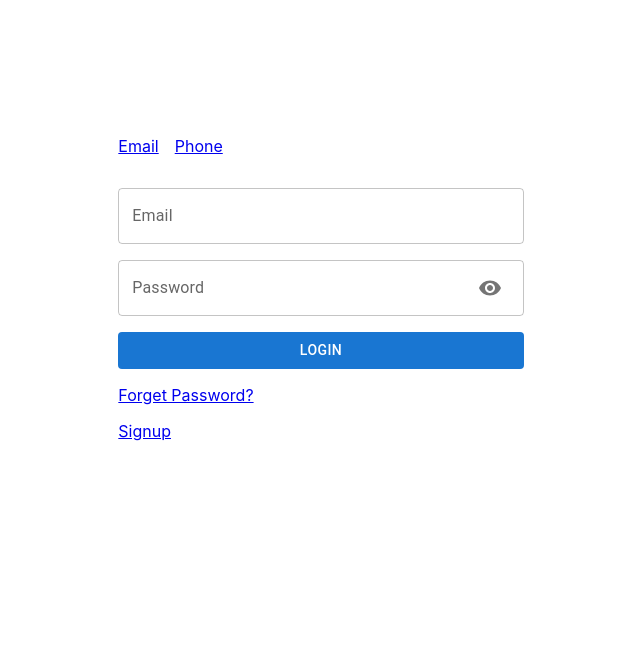
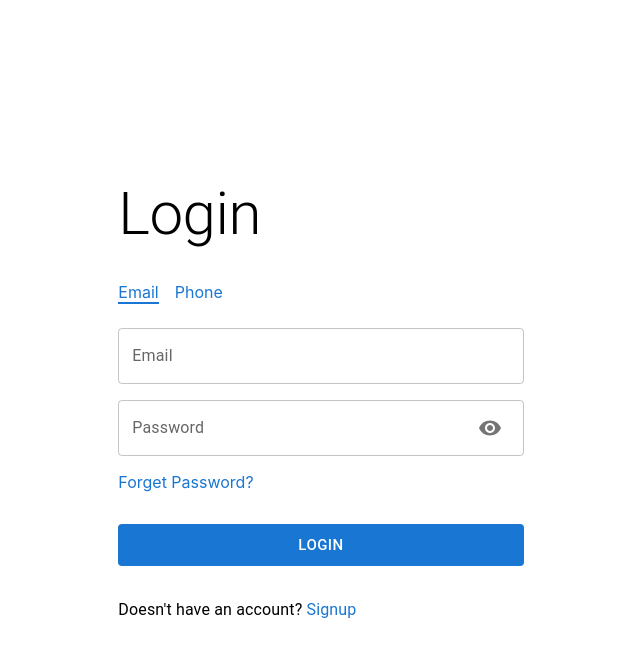
Before and after one commit to Bebid/login, a React (Create React App) app: page /login/email in a window 1280 px wide. Shown: the top 656 px of the page, without its empty margins (319-959 px from the left). Built offline with nearby package versions, Linux system fonts and the light colour scheme; no server answers.

Commit message:
refactor(login-email): change layout

```diff
--- a/src/App.tsx
+++ b/src/App.tsx
@@ -44,7 +44,7 @@ function App() {
 
     return (
         <authContext.Provider value={{ auth, user }}>
-            <Box sx={{ height: "100vh", padding: 2 }}>
+            <Box sx={{ height: "100vh", paddingX: 2 }}>
                 <Routes>
                     <Route
                         path="/"
@@ -57,7 +57,7 @@ function App() {
                     <Route
                         path="/login"
                         element={
-                            <CenteredContent>
+                            <CenteredContent spacing={4}>
                                 <LoginPage />
                             </CenteredContent>
                         }
--- a/src/components/Auth/LoginByEmail.tsx
+++ b/src/components/Auth/LoginByEmail.tsx
@@ -1,19 +1,20 @@
 import { useReducer, useContext, useState } from "react";
 import {
     Stack,
-    Collapse,
     Alert,
     AlertTitle,
     TextField,
     Button,
     InputAdornment,
     IconButton,
+    Typography,
+    Link,
 } from "@mui/material";
 import VisibilityIcon from "@mui/icons-material/Visibility";
 import VisibilityOffIcon from "@mui/icons-material/VisibilityOff";
 import { useForm } from "react-hook-form";
 import { Auth, signInWithEmailAndPassword } from "firebase/auth";
-import { useNavigate, Link } from "react-router-dom";
+import { useNavigate, Link as RouterLink } from "react-router-dom";
 
 import { formReducer, formInitState } from "./Reducers/formReducer";
 import { LoginByEmailForm } from "./types";
@@ -57,13 +58,16 @@ function LoginByEmail() {
 
     return (
         <form id="form-login" onSubmit={handleSubmit(onSubmit)} noValidate>
+            <Stack spacing={4}>
                 <Stack spacing={2}>
-                <Collapse in={!!formReducerState.error}>
+                    {!!formReducerState.error && (
                         <Alert severity="error">
-                        <AlertTitle>{formReducerState.error?.title}</AlertTitle>
+                            <AlertTitle>
+                                {formReducerState.error?.title}
+                            </AlertTitle>
                             {formReducerState.error?.details}
                         </Alert>
-                </Collapse>
+                    )}
                     <TextField
                         error={!!errors.email}
                         variant="outlined"
@@ -116,15 +120,33 @@ function LoginByEmail() {
                             ),
                         }}
                     ></TextField>
+                    <Link
+                        component={RouterLink}
+                        to="/forgot_password"
+                        style={{ textDecoration: "none" }}
+                    >
+                        Forget Password?
+                    </Link>
+                </Stack>
                 <Button
                     variant="contained"
                     type="submit"
                     disabled={formReducerState.status === "P"}
                     disableElevation
+                    size="large"
                 >
                     Login
                 </Button>
-                <Link to="/forgot_password">Forget Password?</Link>
+                <Typography>
+                    Doesn't have an account?{" "}
+                    <Link
+                        component={RouterLink}
+                        to="/signup"
+                        style={{ textDecoration: "none" }}
+                    >
+                        Signup
+                    </Link>
+                </Typography>
             </Stack>
         </form>
     );
--- a/src/components/Auth/UI/AuthNav.tsx
+++ b/src/components/Auth/UI/AuthNav.tsx
@@ -1,12 +1,25 @@
 import React from "react";
 import { NavLink } from "react-router-dom";
-import { Stack } from "@mui/material";
+import { Stack, Link } from "@mui/material";
+import "./nav.css";
 
 function AuthNav() {
     return (
         <Stack spacing={2} direction="row">
-            <NavLink to="email">Email</NavLink>
-            <NavLink to="phone">Phone</NavLink>
+            <Link
+                component={NavLink}
+                style={{ textDecoration: "none" }}
+                to="email"
+            >
+                Email
+            </Link>
+            <Link
+                component={NavLink}
+                style={{ textDecoration: "none" }}
+                to="phone"
+            >
+                Phone
+            </Link>
         </Stack>
     );
 }
--- /dev/null
+++ b/src/components/Auth/UI/nav.css
@@ -0,0 +1,3 @@
+a.active {
+    border-bottom: 2px solid;
+}
--- a/src/pages/CenteredContent.tsx
+++ b/src/pages/CenteredContent.tsx
@@ -7,7 +7,7 @@ type ParentComponent = {
 };
 function CenteredContent({ children, spacing }: ParentComponent) {
     return (
-        <Stack direction="row" sx={{ height: "100%", paddingTop: "120px" }}>
+        <Stack direction="row" sx={{ height: "100%" }} alignItems="center">
             <Grid container spacing={2}>
                 <Grid
                     item
--- a/src/pages/LoginPage.tsx
+++ b/src/pages/LoginPage.tsx
@@ -1,12 +1,15 @@
 import AuthNav from "../components/Auth/UI/AuthNav";
-import { Outlet, Link } from "react-router-dom";
+import { Outlet } from "react-router-dom";
+import { Typography, Stack } from "@mui/material";
 
 function LoginPage() {
     return (
         <>
-            <AuthNav></AuthNav>
-            <Outlet />
-            <Link to="/signup">Signup</Link>
+            <Typography variant="h2">Login</Typography>
+            <Stack spacing={3}>
+                <AuthNav></AuthNav>
+                <Outlet></Outlet>
+            </Stack>
         </>
     );
 }
```
Lines whose indentation alone changed are shown as unchanged.
